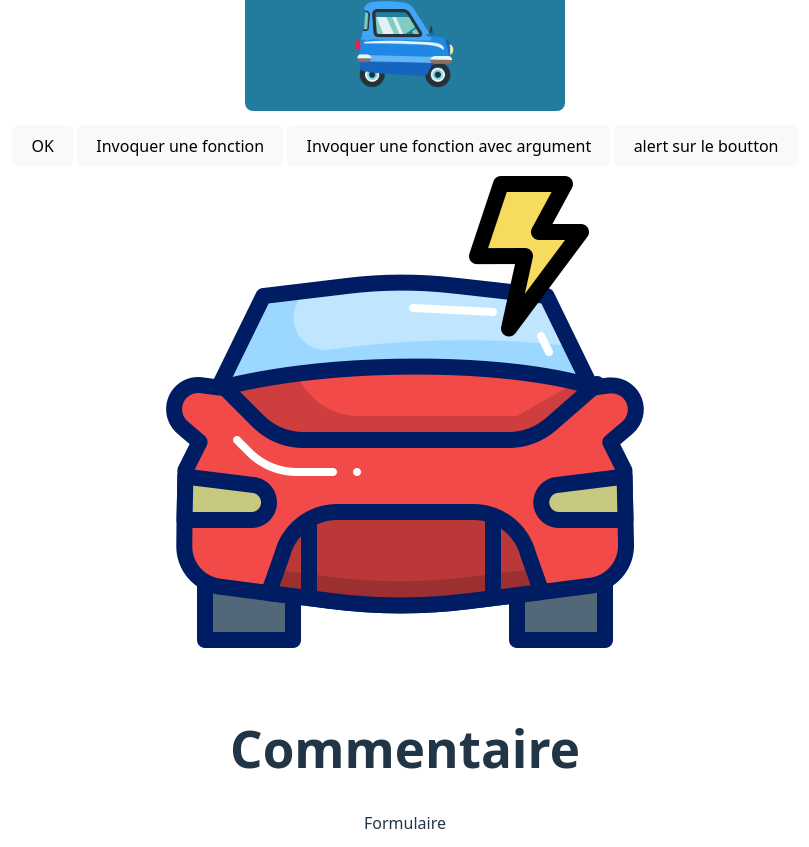
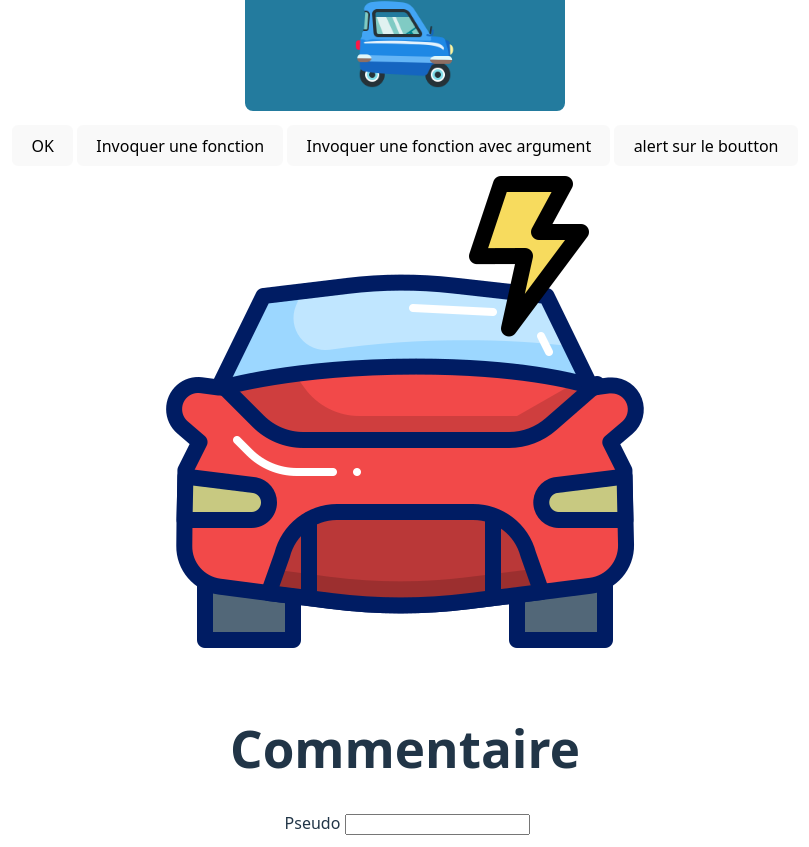
Before and after one commit to M-BEDH/appvoiture, a React (Vite) app: page / in a window 1280 px wide. Shown: the part 1093-1940 px from the top of the page, without its empty margins (235-1044 px from the left). Built offline with nearby package versions, Linux system fonts and the light colour scheme.

Commit message:
Form suite

```diff
--- a/src/components/Form.jsx
+++ b/src/components/Form.jsx
@@ -8,7 +8,11 @@ class Form extends Component {
             <div>
             <Image />
             <h1>Commentaire</h1>
-            Formulaire
+
+            <form>
+                <label style={{margin:"5px"}}>Pseudo</label>
+                <input type="text" value=""></input>
+            </form>
             </div>
         )
     }
```
